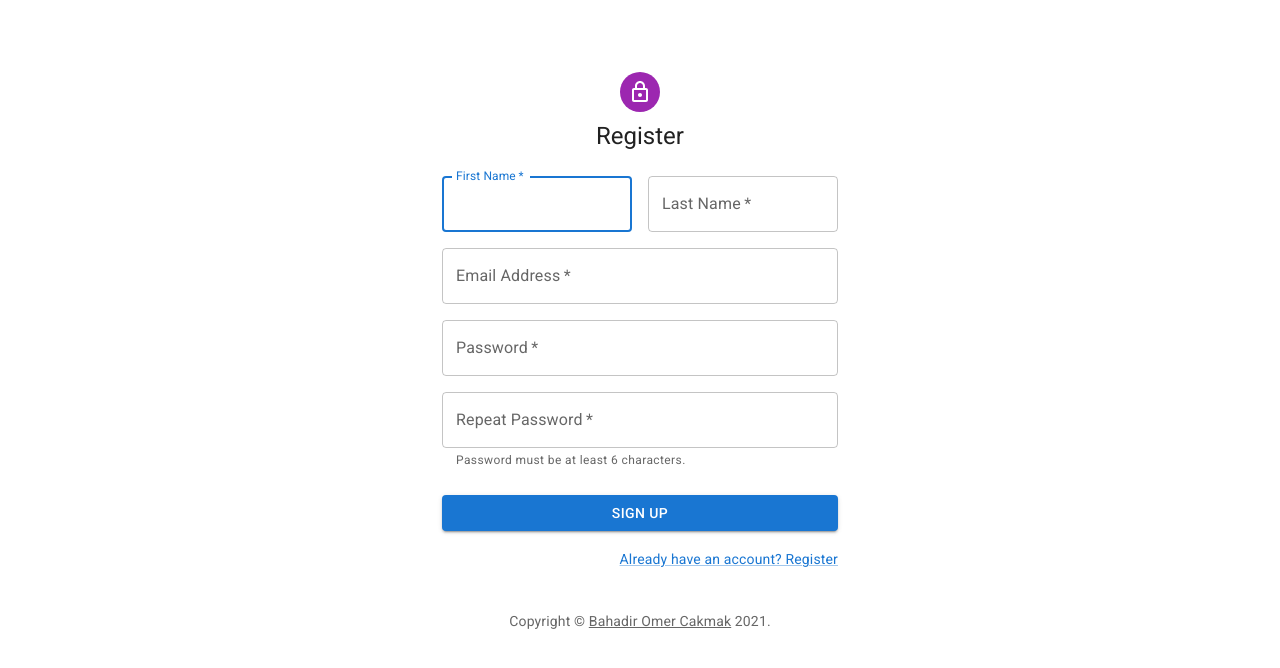
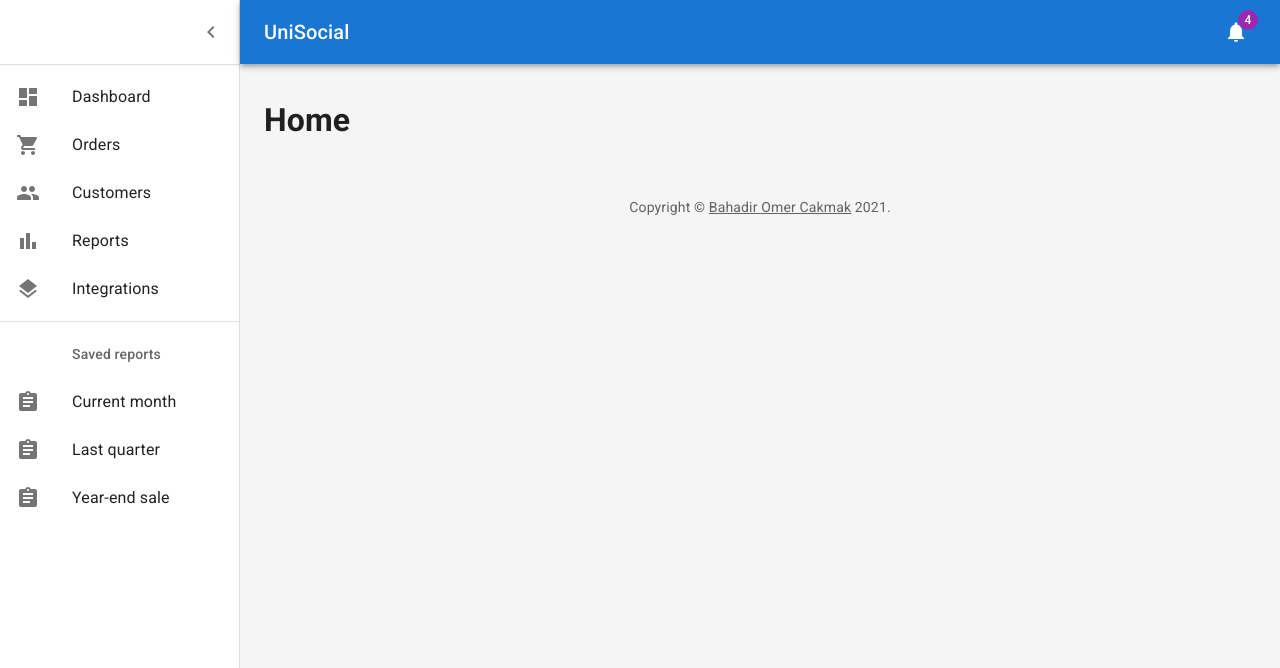
Before and after one commit to bomercakmak/UniSocial-Thesis-Project, a React (Create React App) app: page / in a window 1280 px wide. Shown: the top 668 px of the page. Built offline with nearby package versions, Linux system fonts and the light colour scheme.

Commit message:
I added dashboard.

```diff
--- a/src/App.js
+++ b/src/App.js
@@ -1,8 +1,9 @@
+import Login from "./pages/Auth/Login/Login";
 import Register from "./pages/Auth/Register/Register";
-import Home from "./pages/Home/Home";
+import Dashboard from "./pages/Home/Home";
 
 const App = () => {
-  return <Register />;
+  return <Dashboard />;
 };
 
 export default App;
--- a/src/pages/Home/Home.js
+++ b/src/pages/Home/Home.js
@@ -1,5 +1,155 @@
-const Home = () => {
-  return <div>Home</div>;
-};
+import * as React from "react";
+import { styled, createTheme, ThemeProvider } from "@mui/material/styles";
+import CssBaseline from "@mui/material/CssBaseline";
+import MuiDrawer from "@mui/material/Drawer";
+import Box from "@mui/material/Box";
+import MuiAppBar from "@mui/material/AppBar";
+import Toolbar from "@mui/material/Toolbar";
+import List from "@mui/material/List";
+import Typography from "@mui/material/Typography";
+import Divider from "@mui/material/Divider";
+import IconButton from "@mui/material/IconButton";
+import Badge from "@mui/material/Badge";
+import Container from "@mui/material/Container";
+import MenuIcon from "@mui/icons-material/Menu";
+import ChevronLeftIcon from "@mui/icons-material/ChevronLeft";
+import NotificationsIcon from "@mui/icons-material/Notifications";
+import { mainListItems, secondaryListItems } from "./listItems";
+import Copyright from "../../components/Copyright/Copyright";
 
-export default Home;
+const drawerWidth = 240;
+
+const AppBar = styled(MuiAppBar, {
+  shouldForwardProp: (prop) => prop !== "open",
+})(({ theme, open }) => ({
+  zIndex: theme.zIndex.drawer + 1,
+  transition: theme.transitions.create(["width", "margin"], {
+    easing: theme.transitions.easing.sharp,
+    duration: theme.transitions.duration.leavingScreen,
+  }),
+  ...(open && {
+    marginLeft: drawerWidth,
+    width: `calc(100% - ${drawerWidth}px)`,
+    transition: theme.transitions.create(["width", "margin"], {
+      easing: theme.transitions.easing.sharp,
+      duration: theme.transitions.duration.enteringScreen,
+    }),
+  }),
+}));
+
+const Drawer = styled(MuiDrawer, {
+  shouldForwardProp: (prop) => prop !== "open",
+})(({ theme, open }) => ({
+  "& .MuiDrawer-paper": {
+    position: "relative",
+    whiteSpace: "nowrap",
+    width: drawerWidth,
+    transition: theme.transitions.create("width", {
+      easing: theme.transitions.easing.sharp,
+      duration: theme.transitions.duration.enteringScreen,
+    }),
+    boxSizing: "border-box",
+    ...(!open && {
+      overflowX: "hidden",
+      transition: theme.transitions.create("width", {
+        easing: theme.transitions.easing.sharp,
+        duration: theme.transitions.duration.leavingScreen,
+      }),
+      width: theme.spacing(7),
+      [theme.breakpoints.up("sm")]: {
+        width: theme.spacing(9),
+      },
+    }),
+  },
+}));
+
+const mdTheme = createTheme();
+
+function DashboardContent() {
+  const [open, setOpen] = React.useState(true);
+  const toggleDrawer = () => {
+    setOpen(!open);
+  };
+
+  return (
+    <ThemeProvider theme={mdTheme}>
+      <Box sx={{ display: "flex" }}>
+        <CssBaseline />
+        <AppBar position="absolute" open={open}>
+          <Toolbar
+            sx={{
+              pr: "24px", // keep right padding when drawer closed
+            }}
+          >
+            <IconButton
+              edge="start"
+              color="inherit"
+              aria-label="open drawer"
+              onClick={toggleDrawer}
+              sx={{
+                marginRight: "36px",
+                ...(open && { display: "none" }),
+              }}
+            >
+              <MenuIcon />
+            </IconButton>
+            <Typography
+              component="h1"
+              variant="h6"
+              color="inherit"
+              noWrap
+              sx={{ flexGrow: 1 }}
+            >
+              UniSocial
+            </Typography>
+            <IconButton color="inherit">
+              <Badge badgeContent={4} color="secondary">
+                <NotificationsIcon />
+              </Badge>
+            </IconButton>
+          </Toolbar>
+        </AppBar>
+        <Drawer variant="permanent" open={open}>
+          <Toolbar
+            sx={{
+              display: "flex",
+              alignItems: "center",
+              justifyContent: "flex-end",
+              px: [1],
+            }}
+          >
+            <IconButton onClick={toggleDrawer}>
+              <ChevronLeftIcon />
+            </IconButton>
+          </Toolbar>
+          <Divider />
+          <List>{mainListItems}</List>
+          <Divider />
+          <List>{secondaryListItems}</List>
+        </Drawer>
+        <Box
+          component="main"
+          sx={{
+            backgroundColor: (theme) =>
+              theme.palette.mode === "light"
+                ? theme.palette.grey[100]
+                : theme.palette.grey[900],
+            flexGrow: 1,
+            height: "100vh",
+            overflow: "auto",
+          }}
+        >
+          <Toolbar />
+          <Container maxWidth="lg" sx={{ mt: 4, mb: 4 }}>
+            <h1>Home</h1>
+            <Copyright sx={{ pt: 4 }} />
+          </Container>
+        </Box>
+      </Box>
+    </ThemeProvider>
+  );
+}
+
+export default function Dashboard() {
+  return <DashboardContent />;
+}
--- /dev/null
+++ b/src/pages/Home/listItems.js
@@ -0,0 +1,70 @@
+import * as React from "react";
+import ListItem from "@mui/material/ListItem";
+import ListItemIcon from "@mui/material/ListItemIcon";
+import ListItemText from "@mui/material/ListItemText";
+import ListSubheader from "@mui/material/ListSubheader";
+import DashboardIcon from "@mui/icons-material/Dashboard";
+import ShoppingCartIcon from "@mui/icons-material/ShoppingCart";
+import PeopleIcon from "@mui/icons-material/People";
+import BarChartIcon from "@mui/icons-material/BarChart";
+import LayersIcon from "@mui/icons-material/Layers";
+import AssignmentIcon from "@mui/icons-material/Assignment";
+
+export const mainListItems = (
+  <div>
+    <ListItem button>
+      <ListItemIcon>
+        <DashboardIcon />
+      </ListItemIcon>
+      <ListItemText primary="Dashboard" />
+    </ListItem>
+    <ListItem button>
+      <ListItemIcon>
+        <ShoppingCartIcon />
+      </ListItemIcon>
+      <ListItemText primary="Orders" />
+    </ListItem>
+    <ListItem button>
+      <ListItemIcon>
+        <PeopleIcon />
+      </ListItemIcon>
+      <ListItemText primary="Customers" />
+    </ListItem>
+    <ListItem button>
+      <ListItemIcon>
+        <BarChartIcon />
+      </ListItemIcon>
+      <ListItemText primary="Reports" />
+    </ListItem>
+    <ListItem button>
+      <ListItemIcon>
+        <LayersIcon />
+      </ListItemIcon>
+      <ListItemText primary="Integrations" />
+    </ListItem>
+  </div>
+);
+
+export const secondaryListItems = (
+  <div>
+    <ListSubheader inset>Saved reports</ListSubheader>
+    <ListItem button>
+      <ListItemIcon>
+        <AssignmentIcon />
+      </ListItemIcon>
+      <ListItemText primary="Current month" />
+    </ListItem>
+    <ListItem button>
+      <ListItemIcon>
+        <AssignmentIcon />
+      </ListItemIcon>
+      <ListItemText primary="Last quarter" />
+    </ListItem>
+    <ListItem button>
+      <ListItemIcon>
+        <AssignmentIcon />
+      </ListItemIcon>
+      <ListItemText primary="Year-end sale" />
+    </ListItem>
+  </div>
+);
```
Also changed, not shown: src/pages/Home/Title.js (added, +17 -0 lines).
